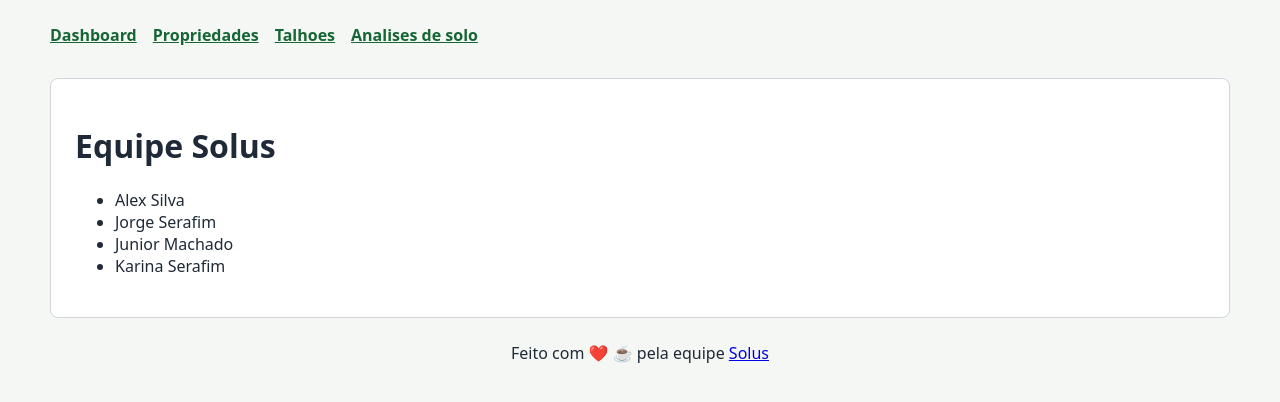
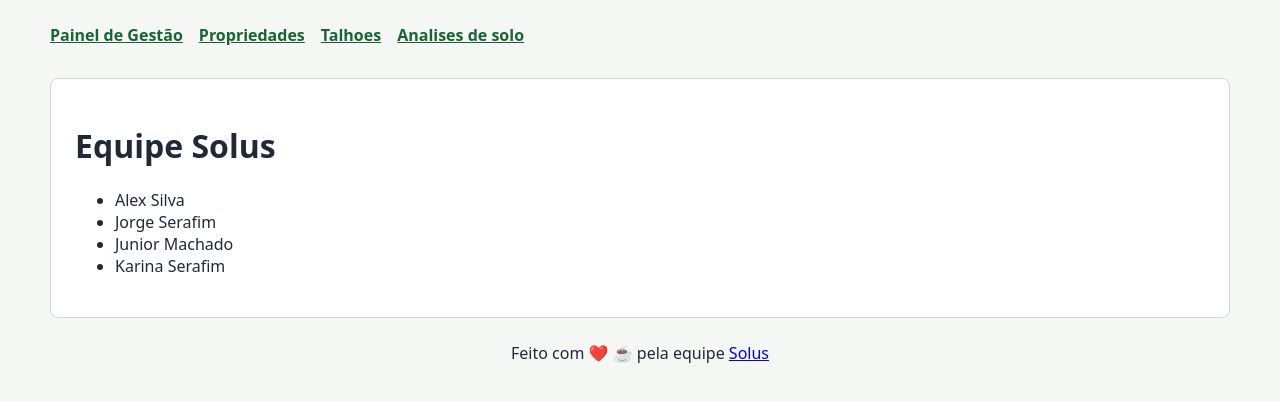
Before and after one commit to alexhctp/solum, a PHP site: page /equipe.php in a window 1280 px wide. Shown: the top 402 px of the page. Run offline with PHP 8.4, Linux system fonts and the light colour scheme.

Commit message:
Substituição de "Dashboard" para "Painel de Gestão"

```diff
--- a/dashboard.php
+++ b/dashboard.php
@@ -61,7 +61,7 @@ $propertyLabels = array_keys($propertyStats);
 $propertyCritical = array_map(static fn (array $item): int => $item['criticos'], array_values($propertyStats));
 $propertyTotal = array_map(static fn (array $item): int => $item['total'], array_values($propertyStats));
 
-renderHeader('Dashboard de fertilidade');
+renderHeader('Painel de Gestão de fertilidade');
 ?>
 <link href="https://cdn.jsdelivr.net/npm/bootstrap@5.3.3/dist/css/bootstrap.min.css" rel="stylesheet">
 <style>
--- a/src/bootstrap.php
+++ b/src/bootstrap.php
@@ -134,7 +134,7 @@ function renderHeader(string $title): void
     </head>
     <body>
         <nav aria-label="Navegacao principal">
-            <a href="dashboard.php">Dashboard</a>
+            <a href="dashboard.php">Painel de Gestão</a>
             <a href="propriedades.php">Propriedades</a>
             <a href="talhoes.php">Talhoes</a>
             <a href="analises_solo.php">Analises de solo</a>
```
Also changed, not shown: readme.md.
